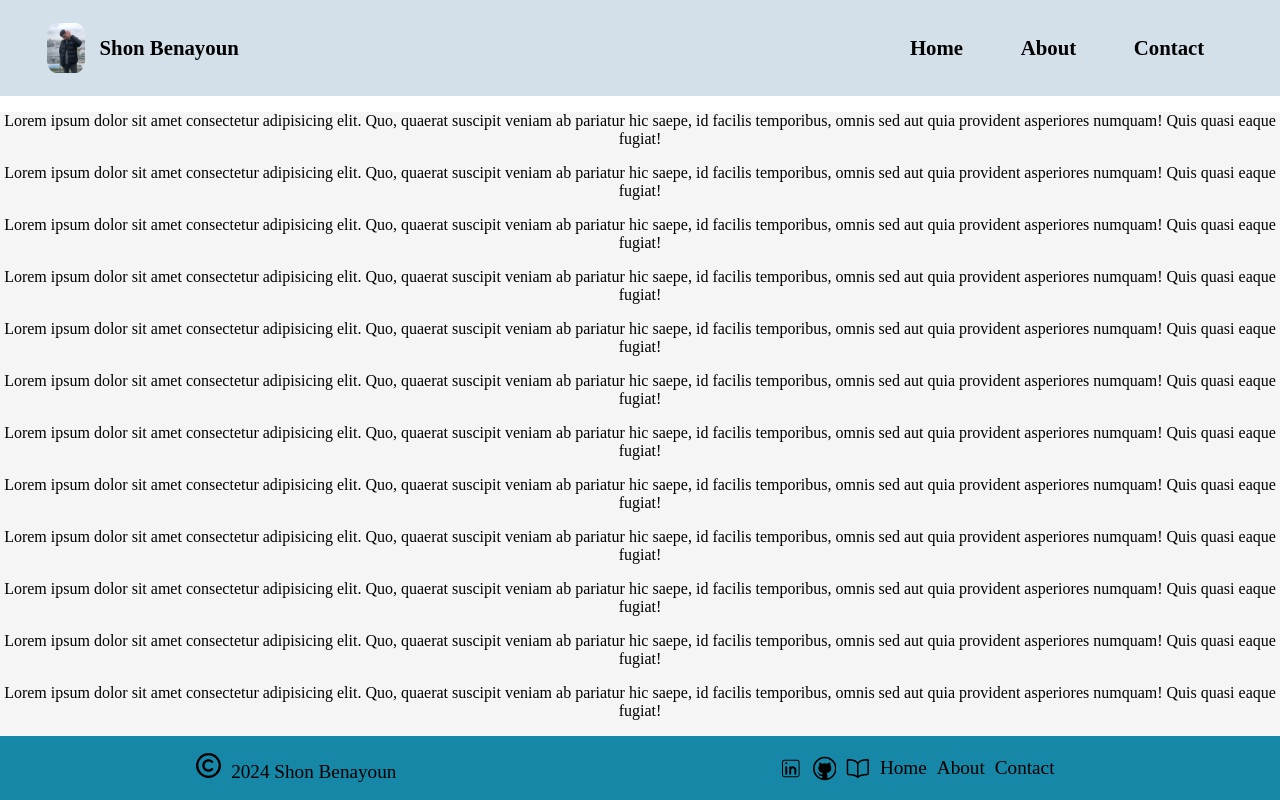
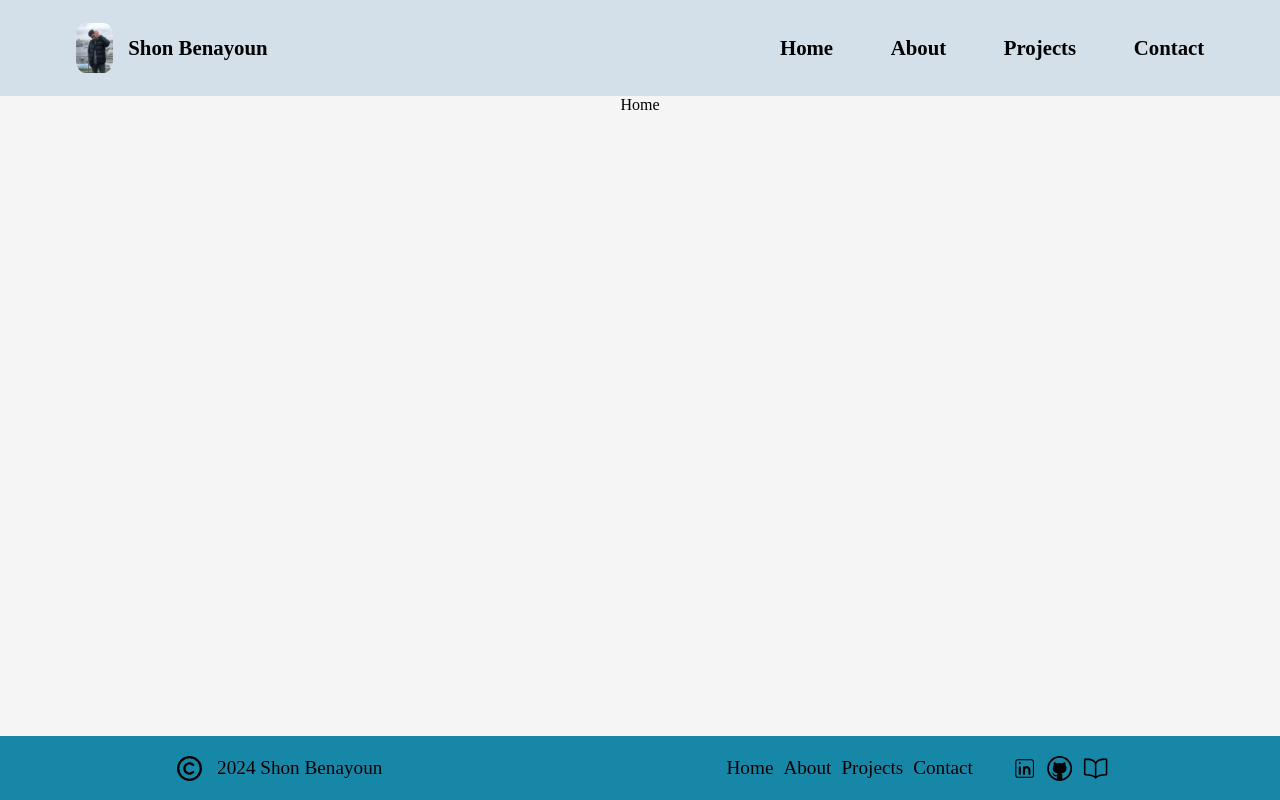
Before and after one commit to ShonBA/Portfolio-Website, a React (Create React App) app: page /home in a window 1280 px wide. Built offline with nearby package versions, Linux system fonts and the light colour scheme.

Commit message:
fixed layout

```diff
--- a/src/Components/HomeArea/Home/Home.tsx
+++ b/src/Components/HomeArea/Home/Home.tsx
@@ -3,19 +3,7 @@ import "./Home.scss";
 function Home(): JSX.Element {
     return (
         <div className="Home">
-            <p>Lorem ipsum dolor sit amet consectetur adipisicing elit. Quo, quaerat suscipit veniam ab pariatur hic saepe, id facilis temporibus, omnis sed aut quia provident asperiores numquam! Quis quasi eaque fugiat!</p>
-            <p>Lorem ipsum dolor sit amet consectetur adipisicing elit. Quo, quaerat suscipit veniam ab pariatur hic saepe, id facilis temporibus, omnis sed aut quia provident asperiores numquam! Quis quasi eaque fugiat!</p>
-            <p>Lorem ipsum dolor sit amet consectetur adipisicing elit. Quo, quaerat suscipit veniam ab pariatur hic saepe, id facilis temporibus, omnis sed aut quia provident asperiores numquam! Quis quasi eaque fugiat!</p>
-            <p>Lorem ipsum dolor sit amet consectetur adipisicing elit. Quo, quaerat suscipit veniam ab pariatur hic saepe, id facilis temporibus, omnis sed aut quia provident asperiores numquam! Quis quasi eaque fugiat!</p>
-            <p>Lorem ipsum dolor sit amet consectetur adipisicing elit. Quo, quaerat suscipit veniam ab pariatur hic saepe, id facilis temporibus, omnis sed aut quia provident asperiores numquam! Quis quasi eaque fugiat!</p>
-            <p>Lorem ipsum dolor sit amet consectetur adipisicing elit. Quo, quaerat suscipit veniam ab pariatur hic saepe, id facilis temporibus, omnis sed aut quia provident asperiores numquam! Quis quasi eaque fugiat!</p>
-            <p>Lorem ipsum dolor sit amet consectetur adipisicing elit. Quo, quaerat suscipit veniam ab pariatur hic saepe, id facilis temporibus, omnis sed aut quia provident asperiores numquam! Quis quasi eaque fugiat!</p>
-            <p>Lorem ipsum dolor sit amet consectetur adipisicing elit. Quo, quaerat suscipit veniam ab pariatur hic saepe, id facilis temporibus, omnis sed aut quia provident asperiores numquam! Quis quasi eaque fugiat!</p>
-            <p>Lorem ipsum dolor sit amet consectetur adipisicing elit. Quo, quaerat suscipit veniam ab pariatur hic saepe, id facilis temporibus, omnis sed aut quia provident asperiores numquam! Quis quasi eaque fugiat!</p>
-            <p>Lorem ipsum dolor sit amet consectetur adipisicing elit. Quo, quaerat suscipit veniam ab pariatur hic saepe, id facilis temporibus, omnis sed aut quia provident asperiores numquam! Quis quasi eaque fugiat!</p>
-            <p>Lorem ipsum dolor sit amet consectetur adipisicing elit. Quo, quaerat suscipit veniam ab pariatur hic saepe, id facilis temporibus, omnis sed aut quia provident asperiores numquam! Quis quasi eaque fugiat!</p>
-            <p>Lorem ipsum dolor sit amet consectetur adipisicing elit. Quo, quaerat suscipit veniam ab pariatur hic saepe, id facilis temporibus, omnis sed aut quia provident asperiores numquam! Quis quasi eaque fugiat!</p>
-            <p>Lorem ipsum dolor sit amet consectetur adipisicing elit. Quo, quaerat suscipit veniam ab pariatur hic saepe, id facilis temporibus, omnis sed aut quia provident asperiores numquam! Quis quasi eaque fugiat!</p>
+            Home
         </div>
     );
 }
--- a/src/Components/LayoutArea/Footer/Footer.scss
+++ b/src/Components/LayoutArea/Footer/Footer.scss
@@ -4,7 +4,6 @@
     display: flex;
     justify-content: space-around;
     font-size: larger;
-
 
     div {
         height: 100%;
--- a/src/Components/LayoutArea/Footer/Footer.tsx
+++ b/src/Components/LayoutArea/Footer/Footer.tsx
@@ -10,13 +10,14 @@ function Footer(): JSX.Element {
     return (
         <div className="Footer">
             <div>
-                <span><FaRegCopyright className="copyright"/> 2024 Shon Benayoun</span>
+                <FaRegCopyright className="copyright" />
+                <span> 2024 Shon Benayoun</span>
             </div>
             <div>
+                <Menu />
                 <CiLinkedin />
                 <VscGithub />
                 <IoBookOutline />
-                <Menu/>
             </div>
         </div>
     );
--- a/src/Components/LayoutArea/Layout/Layout.scss
+++ b/src/Components/LayoutArea/Layout/Layout.scss
@@ -1,5 +1,6 @@
 .Layout {
     height: 100%;
     display: grid;
-    grid-template-rows: 12% 80% 8%;
+    grid-template-rows: 12% 1fr 8%;
+
 }
--- a/src/Components/LayoutArea/Nav/Nav.scss
+++ b/src/Components/LayoutArea/Nav/Nav.scss
@@ -13,13 +13,12 @@
         margin: 0 15px;
     }
 
-    .Menu {
-        a {
-            padding: 3rem 1.8rem;
-            color: var(--font);
-            &:hover{
-                color: var(--test-color1);
-            }
-        }
+    a {
+        margin: 0 1.8rem;
+        color: var(--font);
+    }
+
+    a:hover {
+        color: var(--test-color1);
     }
 }
--- a/src/Components/LayoutArea/Router/Router.scss
+++ b/src/Components/LayoutArea/Router/Router.scss
@@ -1,4 +1,5 @@
 .Router {
     box-sizing: border-box;
     height: 100%;
+
 }
--- a/src/Components/NavArea/Logo/Logo.scss
+++ b/src/Components/NavArea/Logo/Logo.scss
@@ -9,4 +9,11 @@
         border-radius: 25%;
         margin-right: 15px;
     }
+
+    a {
+        height: 100%;
+        display: flex;
+        align-items: center;
+        text-decoration: none;
+    }
 }
--- a/src/Components/NavArea/Logo/Logo.tsx
+++ b/src/Components/NavArea/Logo/Logo.tsx
@@ -1,11 +1,14 @@
+import { NavLink } from "react-router-dom";
 import image from "../../../Assets/Images/nav.jpeg";
 import "./Logo.scss";
 
 function Logo(): JSX.Element {
     return (
         <div className="Logo">
-            <img src={image} alt="Shon" />
-            <span>Shon Benayoun</span>
+            <NavLink to={"#"}>
+                <img src={image} alt="Shon" />
+                <span>Shon Benayoun</span>
+            </NavLink>
         </div>
     );
 }
--- a/src/Components/NavArea/Menu/Menu.tsx
+++ b/src/Components/NavArea/Menu/Menu.tsx
@@ -6,6 +6,7 @@ function Menu(): JSX.Element {
         <div className="Menu">
             <NavLink to={"#"}>Home</NavLink>
             <NavLink to={"#"}>About</NavLink>
+            <NavLink to={"#"}>Projects</NavLink>
             <NavLink to={"#"}>Contact</NavLink>
         </div>
     );
```
